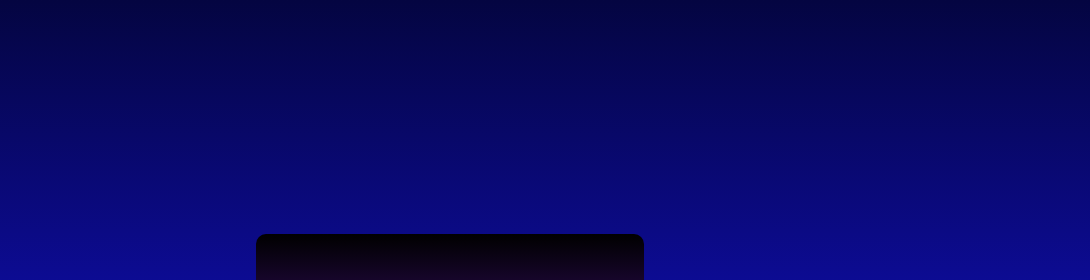
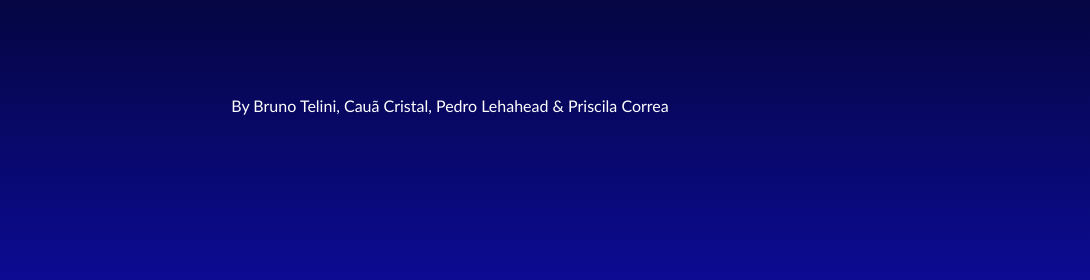
Before and after one commit to Caualemes/Projeto-DayTripper, a plain HTML site: page index.html in a window 1280 px wide. Shown: the top 280 px of the page, 190-1280 px from the left. Drawn offline with Linux system fonts and the light colour scheme.

Commit message:
commit_final

```diff
--- a/css/style.css
+++ b/css/style.css
@@ -282,3 +282,10 @@ nav a{
     width: 20%;
     text-decoration: none;
 }
+
+#integrantes {
+    display: flex;
+    justify-content: center;
+    align-items: flex-end;
+    color: white;
+}
--- a/index.html
+++ b/index.html
@@ -8,6 +8,12 @@
 </head>
 <body>
     <div id="logoimg"><img src="images/logo_daytripper.png" alt="" height="90px" id="indeximg"></div>
+
+    <div  id="integrantes">
+        <p>
+            By Bruno Telini, Cauã Cristal, Pedro Lehahead & Priscila Correa
+        </p>
+    </div>
 
     <div class="login-container">
             <form id="loginForm">
@@ -25,5 +31,6 @@
 
         <script src="js/app.js"> </script>
     </div>
+
 </body>
 </html>
```
